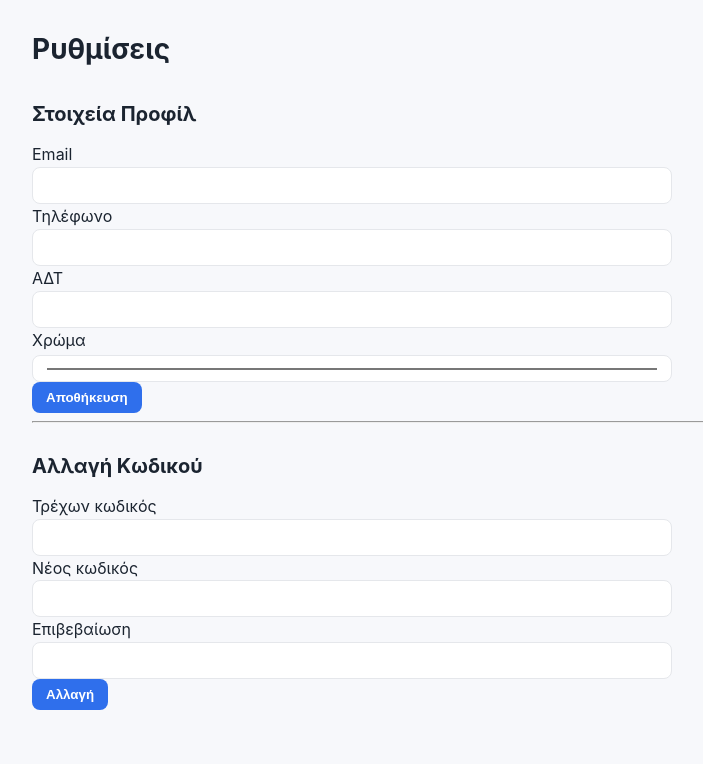
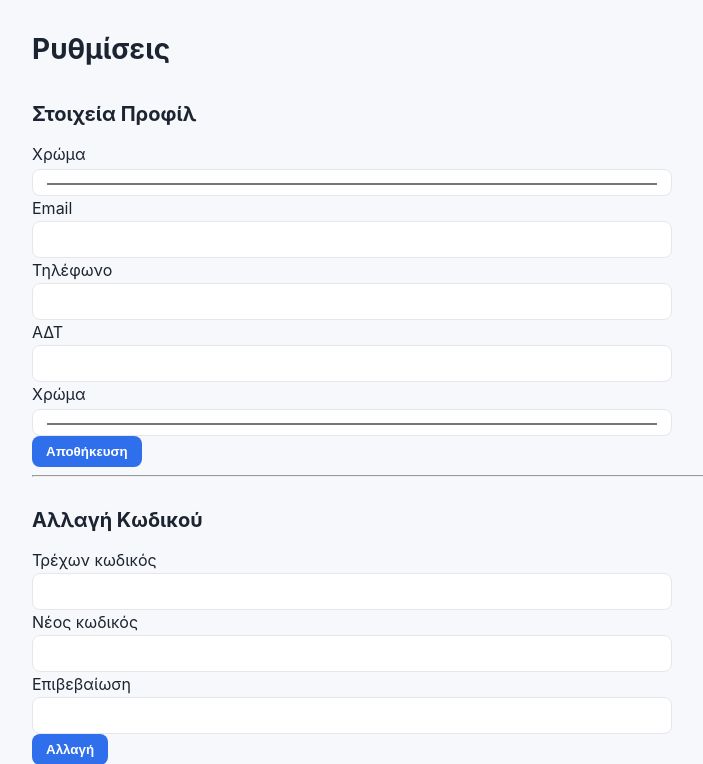
Before and after one commit to mariaarampatzaki8-hub/task-manager, a Flask app: page /settings in a window 1280 px wide. Shown: the part 50-814 px from the top of the page, without its empty margins (74-777 px from the left). Run offline with Flask 3, Linux system fonts and the light colour scheme; a user stored in the database is signed in; parts of the project's set-up code (start-up, migrations or seed data) failed here and were passed over.

Commit message:
Update settings.html

```diff
--- a/task_manager_linked/templates/settings.html
+++ b/task_manager_linked/templates/settings.html
@@ -5,6 +5,9 @@
 <h2>Στοιχεία Προφίλ</h2>
 <form action="{{ url_for('update_profile') }}" method="post" style="max-width:640px;">
   <div class="field">
+  <label for="color">Χρώμα</label>
+  <input id="color" type="color" name="color" value="{{ user.color or '#3273dc' }}">
+</div>
     <label>Email</label>
     <input type="email" name="email" value="{{ user.email or '' }}">
   </div>
```
